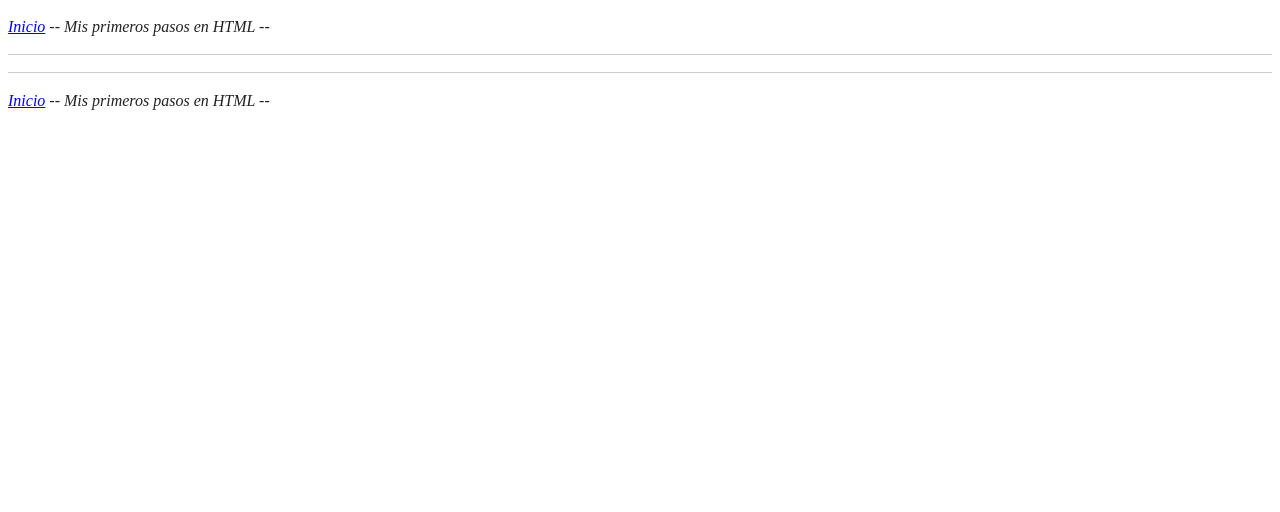
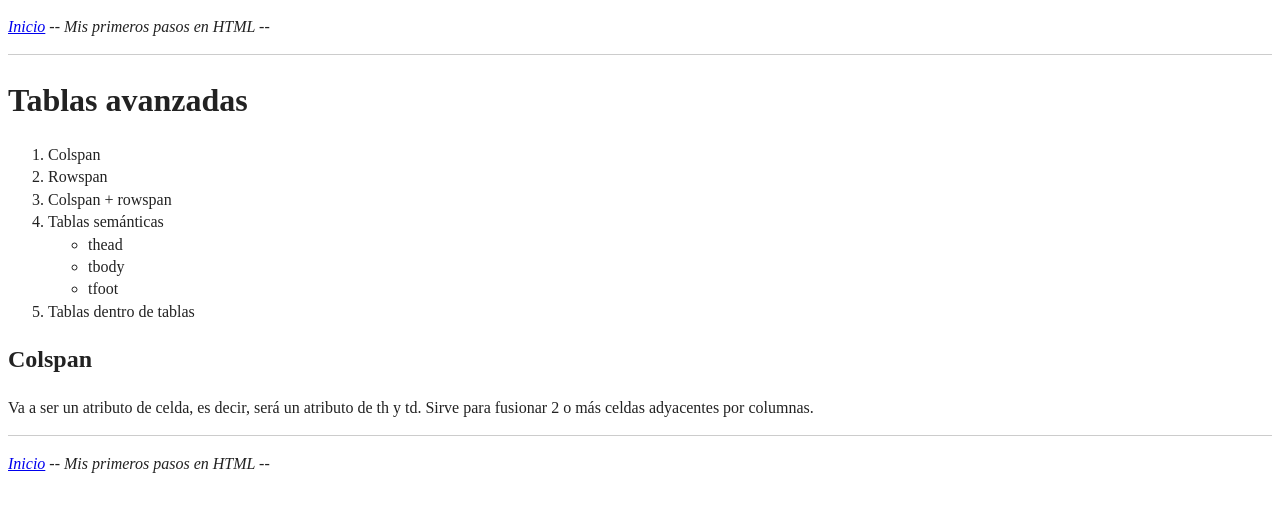
Before and after one commit to sierradevbegan/MiPrimerTutoHTML, a website: page tablas2.html in a window 1280 px wide. Drawn offline with Linux system fonts and the light colour scheme.

Commit message:
Modificando tablas2.html

```diff
--- a/tablas2.html
+++ b/tablas2.html
@@ -23,7 +23,24 @@
     </header>
 
     <main>
-
+        <h1>Tablas avanzadas</h1>
+        <ol>
+            <li>Colspan</li>
+            <li>Rowspan</li>
+            <li>Colspan + rowspan</li>
+            <li>Tablas semánticas
+                <ul>
+                    <li>thead</li>
+                    <li>tbody</li>
+                    <li>tfoot</li>
+                </ul>
+            </li>
+            <li>Tablas dentro de tablas</li>
+        </ol>
+        <h2>Colspan</h2>
+        <p>
+            Va a ser un atributo de celda, es decir, será un atributo de th y td. Sirve para fusionar 2 o más celdas adyacentes por columnas.
+        </p>
     </main>
 
     <footer>
```
